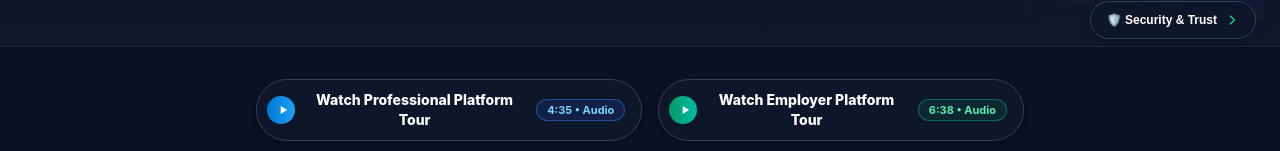
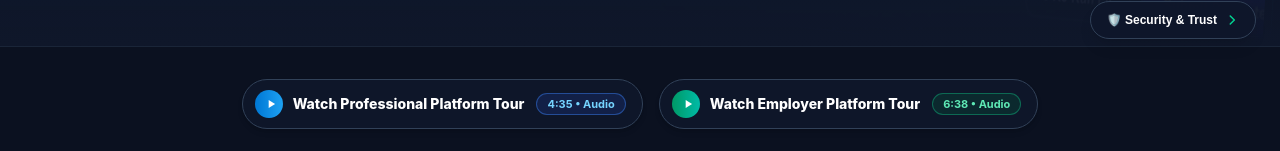
Before and after one commit to SpecialSauceIO/secure-job-board, a Next.js app: page / in a window 1280 px wide. Shown: the part 649-800 px from the top of the page. Built offline with nearby package versions, Linux system fonts and the light colour scheme; no server answers.

Commit message:
Keep dual Professional and Employer walkthrough tour buttons on a single horizontal line

```diff
--- a/src/app/page.tsx
+++ b/src/app/page.tsx
@@ -389,42 +389,42 @@ export default function LandingPage() {
       {/* Tour Pill & Operational Trust Strip */}
       <section className="relative z-20 bg-[#0b1120] border-b border-slate-800 py-8 px-4 sm:px-6 md:px-12">
         <div className="max-w-7xl mx-auto flex flex-col items-center text-center">
-          <div className="z-20 relative flex flex-col sm:flex-row items-center justify-center gap-3 sm:gap-4 w-full max-w-3xl">
+          <div className="z-20 relative flex flex-col md:flex-row items-center justify-center gap-3 sm:gap-4 w-full max-w-5xl">
             <button
               type="button"
               onClick={() => setActiveTourRole('professional')}
-              className="group w-full sm:w-auto inline-flex items-center justify-between sm:justify-center gap-3 pl-2.5 pr-4 py-2.5 rounded-full bg-slate-900/90 border border-slate-700 hover:border-[#38BDF8] shadow-md transition-all cursor-pointer"
+              className="group w-full md:w-auto shrink-0 inline-flex items-center justify-between md:justify-center gap-3 pl-3 pr-4 py-2.5 rounded-full bg-slate-900/90 border border-slate-700 hover:border-[#38BDF8] shadow-md transition-all cursor-pointer whitespace-nowrap"
             >
-              <span className="inline-flex items-center gap-2.5">
+              <span className="inline-flex items-center gap-2.5 shrink-0">
                 <span className="w-7 h-7 rounded-full bg-gradient-to-r from-[#0077D4] to-[#1DA1F2] text-white flex items-center justify-center shadow-2xs group-hover:scale-105 transition-transform shrink-0">
                   <svg className="w-3.5 h-3.5 translate-x-0.5" fill="currentColor" viewBox="0 0 24 24">
                     <path d="M8 5v14l11-7z" />
                   </svg>
                 </span>
-                <span className="text-xs sm:text-sm font-extrabold text-white group-hover:text-sky-300 transition-colors">
+                <span className="text-xs sm:text-sm font-extrabold text-white group-hover:text-sky-300 transition-colors whitespace-nowrap">
                   Watch Professional Platform Tour
                 </span>
               </span>
-              <span className="text-[11px] font-bold px-2.5 py-0.5 rounded-full bg-sky-500/15 text-sky-300 border border-sky-500/30 shrink-0">
+              <span className="text-[11px] font-bold px-2.5 py-0.5 rounded-full bg-sky-500/15 text-sky-300 border border-sky-500/30 shrink-0 whitespace-nowrap">
                 4:35 • Audio
               </span>
             </button>
             <button
               type="button"
               onClick={() => setActiveTourRole('employer')}
-              className="group w-full sm:w-auto inline-flex items-center justify-between sm:justify-center gap-3 pl-2.5 pr-4 py-2.5 rounded-full bg-slate-900/90 border border-slate-700 hover:border-emerald-400 shadow-md transition-all cursor-pointer"
+              className="group w-full md:w-auto shrink-0 inline-flex items-center justify-between md:justify-center gap-3 pl-3 pr-4 py-2.5 rounded-full bg-slate-900/90 border border-slate-700 hover:border-emerald-400 shadow-md transition-all cursor-pointer whitespace-nowrap"
             >
-              <span className="inline-flex items-center gap-2.5">
+              <span className="inline-flex items-center gap-2.5 shrink-0">
                 <span className="w-7 h-7 rounded-full bg-gradient-to-r from-emerald-600 to-teal-500 text-white flex items-center justify-center shadow-2xs group-hover:scale-105 transition-transform shrink-0">
                   <svg className="w-3.5 h-3.5 translate-x-0.5" fill="currentColor" viewBox="0 0 24 24">
                     <path d="M8 5v14l11-7z" />
                   </svg>
                 </span>
-                <span className="text-xs sm:text-sm font-extrabold text-white group-hover:text-emerald-300 transition-colors">
+                <span className="text-xs sm:text-sm font-extrabold text-white group-hover:text-emerald-300 transition-colors whitespace-nowrap">
                   Watch Employer Platform Tour
                 </span>
               </span>
-              <span className="text-[11px] font-bold px-2.5 py-0.5 rounded-full bg-emerald-500/15 text-emerald-300 border border-emerald-500/30 shrink-0">
+              <span className="text-[11px] font-bold px-2.5 py-0.5 rounded-full bg-emerald-500/15 text-emerald-300 border border-emerald-500/30 shrink-0 whitespace-nowrap">
                 6:38 • Audio
               </span>
             </button>
```
